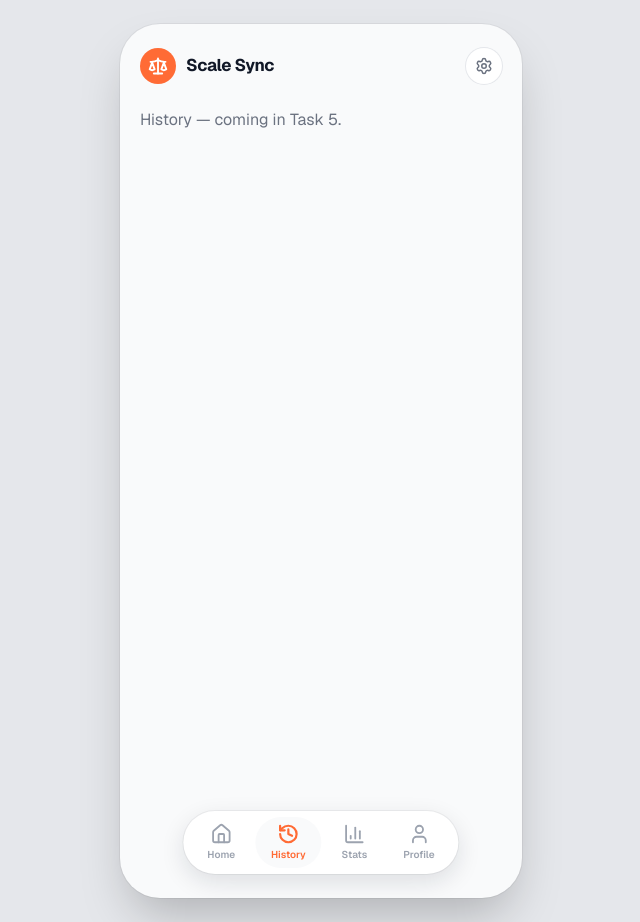
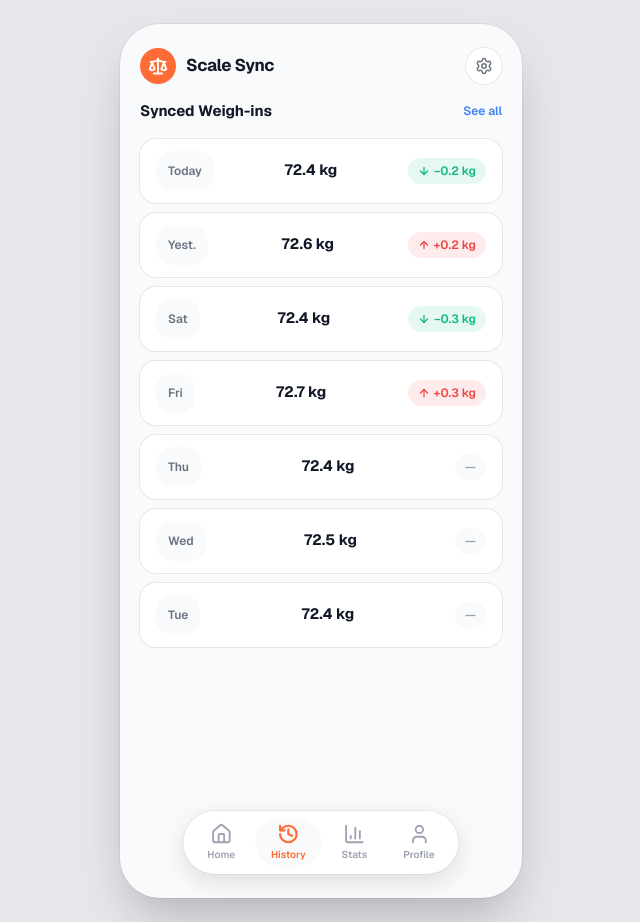
Before and after one commit to jizzy002/XiaomiScale-Sync, a Next.js app in the folder app-design/: page /history in a window 1280 px wide. Shown: the whole page, without its empty margins (319-959 px from the left). Built offline with nearby package versions, Linux system fonts and the light colour scheme.

Commit message:
Task 5: History screen — full weigh-in list with See all

```diff
--- a/app-design/app/(app)/history/page.tsx
+++ b/app-design/app/(app)/history/page.tsx
@@ -1,3 +1,21 @@
-export default function HistoryPage() {
-  return <p className="pt-4 text-text-muted">History — coming in Task 5.</p>;
+import { WeighInList } from "@/components/WeighInList";
+import { weighIns } from "@/data/mock";
+import { connection } from "next/server";
+
+// Renders at request time — weigh-in labels are relative to `new Date()`.
+export const instant = false;
+
+export default async function HistoryPage() {
+  await connection();
+  return (
+    <div className="space-y-4 pt-2">
+      <div className="flex items-center justify-between">
+        <h2 className="text-[15px] font-bold text-text-primary">
+          Synced Weigh-ins
+        </h2>
+        <span className="text-[12px] font-semibold text-link">See all</span>
+      </div>
+      <WeighInList weighIns={weighIns} />
+    </div>
+  );
 }
```
